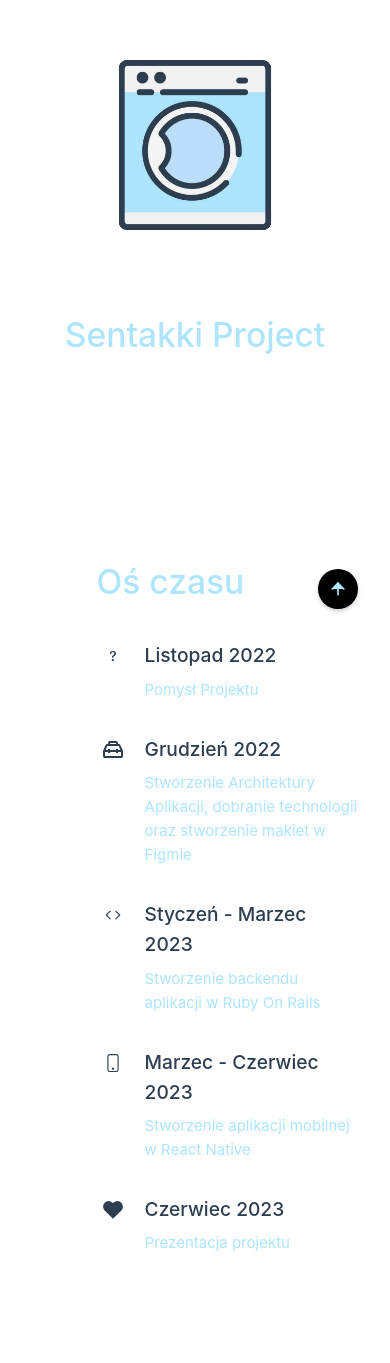
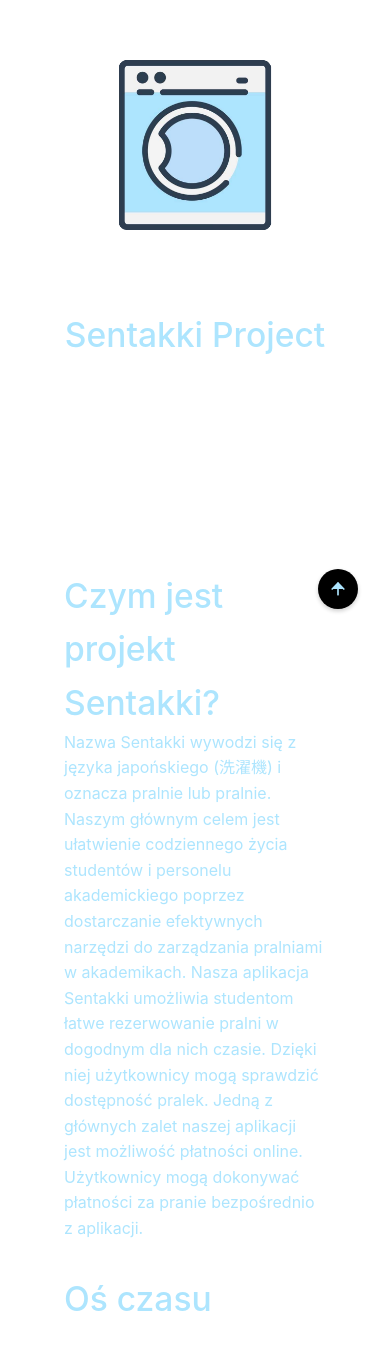
Before and after one commit to Sentakki-Project/website, a Vue app: page / in a window 390 px wide. Shown: the part 203-1566 px from the top of the page. Built offline with nearby package versions, Linux system fonts and the light colour scheme.

Commit message:
fix components

```diff
--- a/src/App.vue
+++ b/src/App.vue
@@ -18,12 +18,13 @@ const scrollMain = () => {
         <Name/>
       </div>
     </div>
+    <div class="full-div">
+      <Info/>
+    </div>
     <div class="full-div time">
       <History/>
     </div>
-    <div class="full-div">
-      <Info/>
-    </div>
+
   </div>
   <div class="scroll-to-top" @click="scrollMain">
     <svg xmlns="http://www.w3.org/2000/svg" viewBox="0 0 24 24" fill="none" stroke="currentColor" stroke-width="2" stroke-linecap="round" stroke-linejoin="round" class="feather feather-arrow-up">
@@ -72,8 +73,7 @@ const scrollMain = () => {
   box-sizing: border-box;
 }
 .time{
-  align-items: normal;
-  margin-left: 10%;
+  align-items: stretch;
 }
 
 .logo {
@@ -86,7 +86,9 @@ const scrollMain = () => {
   .full-div {
     padding: 2rem;
   }
-
+  .time{
+    margin-left: 20%;
+  }
   .logo {
     max-width: 500px;
   }
--- a/src/components/History.vue
+++ b/src/components/History.vue
@@ -53,14 +53,8 @@ import SupportIcon from './icons/IconSupport.vue'
 h1 {
   font-weight: 500;
   font-size: 3.6rem;
-  top: -10px;
-  color:#ade5fe;
 }
 
-
-.greetings h1 {
-  text-align: center;
-}
 
 @media (max-width: 767px) {
   h1 {
--- a/src/components/Info.vue
+++ b/src/components/Info.vue
@@ -5,7 +5,13 @@
 <template>
   <div class="info-container">
     <h1>Czym jest projekt Sentakki?</h1>
-    <p>Sentakki w języku japońskim oznacza pralkę. Nasz zespół postanowił stworzyć aplikację dla studentów umożliwiającą rezerwację pralek oraz płatności za nie w toruńskich akademikach.</p>
+    <p>
+      Nazwa Sentakki wywodzi się z języka japońskiego (洗濯機) i oznacza pralnie lub pralnie.
+      Naszym głównym celem jest ułatwienie codziennego życia studentów i personelu akademickiego
+      poprzez dostarczanie efektywnych narzędzi do zarządzania pralniami w akademikach.
+      Nasza aplikacja Sentakki umożliwia studentom łatwe rezerwowanie pralni w dogodnym dla nich czasie. Dzięki niej użytkownicy mogą sprawdzić dostępność pralek.
+      Jedną z głównych zalet naszej aplikacji jest możliwość płatności online. Użytkownicy mogą dokonywać płatności za pranie bezpośrednio z aplikacji.
+    </p>
   </div>
 </template>
 
@@ -13,7 +19,19 @@
 .info-container{
   width:100%;
 }
+p{
+  font-size: 1.5rem;
+}
 h1{
-  font-size:50px;
+  font-weight: 500;
+  font-size: 3.6rem;
+}
+@media (max-width: 767px) {
+  h1 {
+    font-size: 2.1rem;
+  }
+  p{
+    font-size: 1rem;
+  }
 }
 </style>
```
